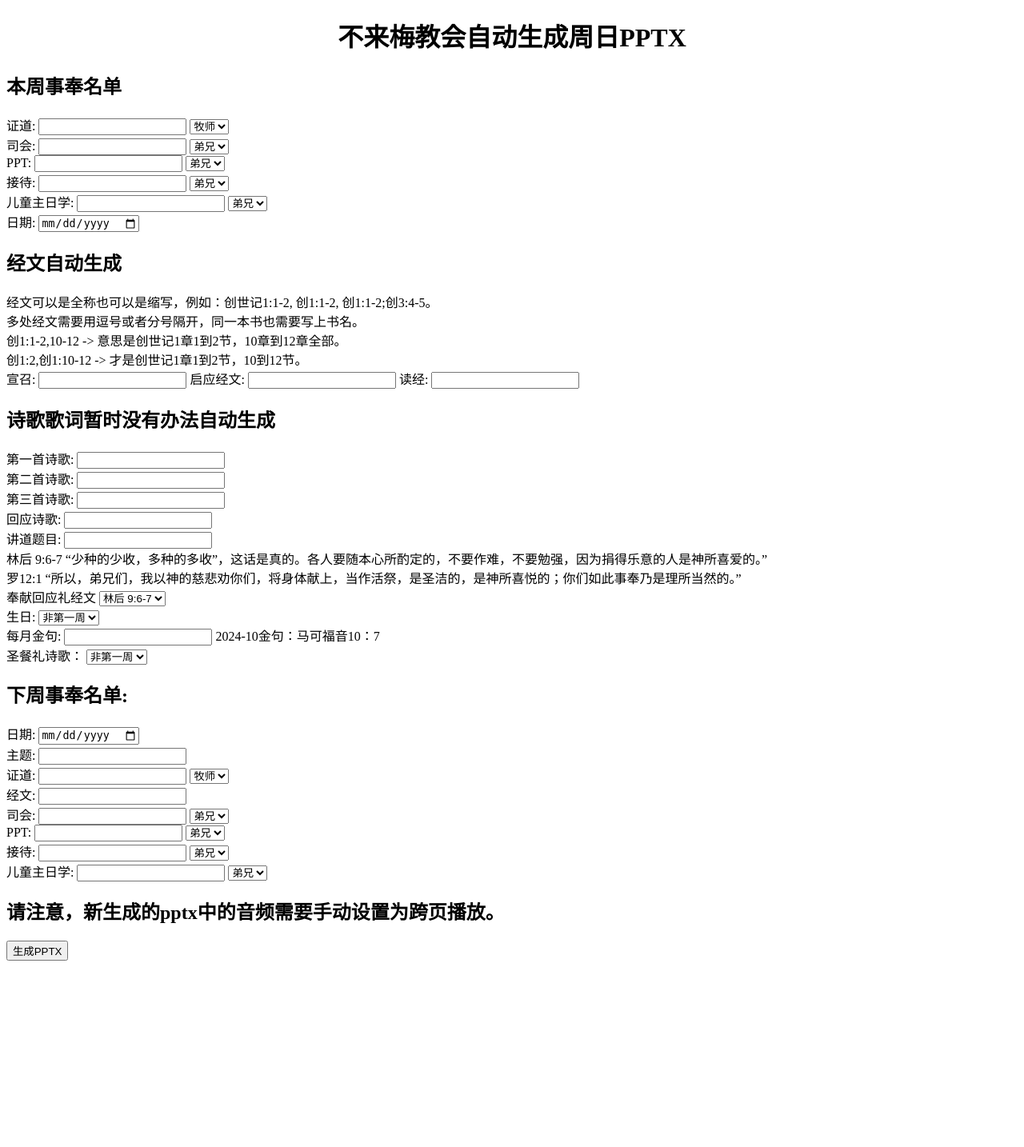
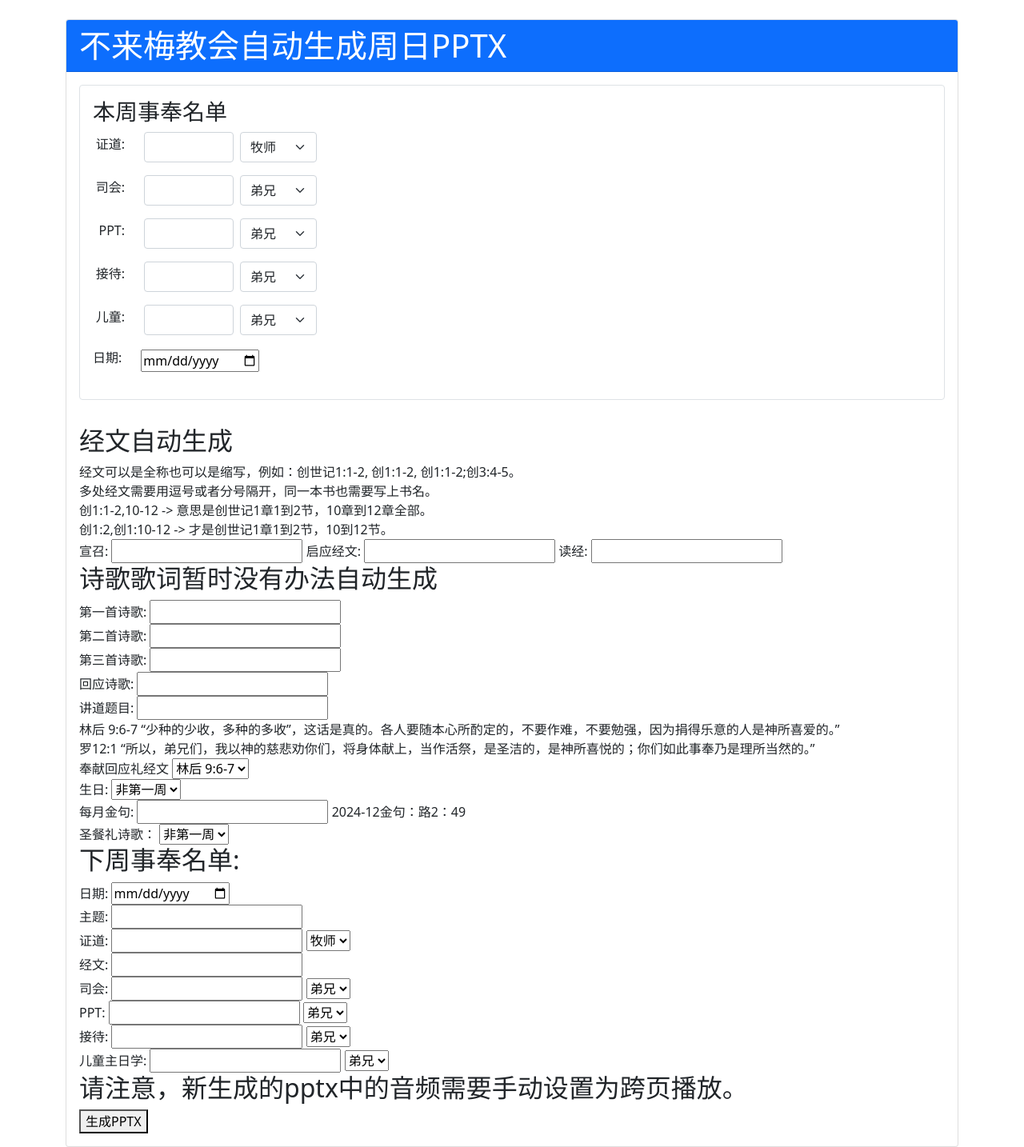
Before and after one commit to handeesome/ccg-bremen-auto-pptx, a Flask app: template templates/index.html in a window 1280 px wide. Shown: the whole page at 80% size. Before the commit the page ends 1201 px from the top, so only its background shows below. Run offline with Flask 3, Linux system fonts and the light colour scheme; the template is opened without the code that fills it, so the values that code supplies are empty.

Commit message:
created card for form-section

```diff
--- a/TODO.txt
+++ b/TODO.txt
@@ -1,2 +1,3 @@
 1.添加所有目前有的诗歌到python。让用户输入诗歌名，若找到，告诉用户可以去google drive。或者在UI让用户登入drive达到自动读取。
 2.改一改UI，点击生成后跳到另一个页面。
+3.写一个preview界面，用户在添加内容的同时也能看到slides
--- a/static/changeMonthly.js
+++ b/static/changeMonthly.js
@@ -1,19 +1,14 @@
-dynamicDate = "2024-10";
+dynamicDate = "2024-12";
 dynamicHuodongbaogao = `
-1. 感谢主！神学教育基金得到弟兄姐妹及邻近城市的回应。汉堡华人基督教会自9月起，为期一年，提供每月400欧元的支持。汉诺威华人基督教会自9月起，为期三年半，提供每月200欧元的支持。
-2. 教会将会成立家长小组, 每月有 zoom 线上交流一次, 线下聚会如儿童生日会等形式。小组异象包括按照圣经教导孩童, 吸引其他非信徒父母一同交流。
-3.迎新聚会将于10 月 12 日进行。教会将在10月7日-10月9日派发迎新单张，具体地点和时间会另行通知。
-4.为了儿童主日学发展及家长需要，更新场地安排：1）壁炉房：成人及儿童主日学；2)圣经房：主日崇拜；3) 儿童房改为母婴室（供喂哺、换尿布、安抚婴幼儿情绪）`;
-dynamicBirthday = `寿星：崔菊仙 姊妹, 杜岑罕 弟兄, 刘绍伦 弟兄, 牛丽梅 姊妹, 谢婧 姊妹,
-袁媛 姊妹, 赵姗姗 姊妹, 巨霏谢Fei (儿童)`;
-dynamicJinju = `金句：马可福音10：7`;
+1.不圣诞聚会将于12月14日（周六）15:00-19:00举行。鼓励弟兄姐妹邀请亲朋好友前来共庆佳节。担任服侍岗位的弟兄姐妹请于13:00提前到教会准备。
+2. 段思奇姊妹神学生实习将于1月开始，由陈牧师督导。时间安排：周一、周二：上课；周三：休息日；周四、周五：大学约见、传福音、学习及预备教会服侍；周五至主日：参与查经、小组活动、探访及主日崇拜等服侍。如有疑问，请向陈牧师查询。`;
+dynamicBirthday = `寿星：胡方宁姊妹、徐加良弟兄`;
+dynamicJinju = `金句：路2：49`;
 dynamicDaogaoShijie = `
 1. 请为世界和平祷告。各地战火愈演愈烈，死伤愈来愈惨重。求主怜悯受战争影响的人们，顾念在政治动荡的地区生活的百姓，亲自医治、安慰他们的身心灵，赐下平安和盼望。
-2. 请为即将举行的美国大选祷告。世界上很多人的生活会受大选结果影响，求神亲自带领保守世界的发展。又求神指引各国领袖，叫他们行神看为义的事。`;
+2. 美国大选结果已经尘埃落定，求神指引美国新一任总统和各国领袖，行神看为义的事。`;
 dynamicDaogaoJiaohui = `
-1. 请为教会10月12日的迎新活动祷告。求神特别赐福和看顾，激励弟兄姊妹们有传福音的热忱和心志。求神预备那些参与活动的新朋友们的心，使他们能够认识并接受福音。
-2. 感恩！段思奇姐妹在9月开始了在神学院的学习。暂时在用德语学习上没有想像的困难，求主加力，让她平衡学习、工作、教会实习及家庭生活。求主赐信心、力量和供应一切所需用的。求神继续激励和感动更多的弟兄姐妹支持神学教育，愿意在经济、时间和祷告上献上自己的一份力量。
-3. 请为教会各小组祷告。特别为儿童主日学、家长小组的发展祷告。求主感动更多弟兄姊妹投身儿童主日学侍奉，又求主教导我们，成为孩童信仰上的好榜样，叫他们一生跟随祢。
-4. 请为弟兄姊妹未信主的亲朋好友祷告。愿众人也能得着天国的褔份。求神亲自感动他们、向他们显现，使他们明白祢的真实和救恩的甘甜。求神赐我们智慧，懂得如何传天国的褔音。
-5. 请为弟兄姊妹的身体祷告。特别为美恩传道的身体祷告。求神大大保守祝福衪的佣人，使她能处处为祢作美丽的见证。另外，踏入秋天，也求神赐我们强健的身体，可以适应季节变化。弟兄姊妹生活忙碌，求主赐休息放松的时间，以保重身体。
-6. 请为Osnabrück查经班祷告。感谢神在Osnabrück设立灯台。求神重用这个小小的查经班。因为不论大城市还是小城市，人们都需要祢的福音。求神祝福查经班的弟兄姊妹，令他们成为当地华人的祝福。`;
+1. 请为德国教会分享的发展异象祷告：Kreuzgemeinde与Hoffnungskirche从前是一个教会，现在探讨合并、迁堂、建立一个可以容纳向多种语言人士传福音及聚会使用的福音中心。求主赐下清晰的异象，引领众教会领袖和信徒同心合意兴旺福音。
+2. 请为教会各小组祷告。特别为儿童主日学、家长小组的发展祷告。求主感动更多弟兄姊妹投身儿童主日学事奉，又求主教导我们，成为孩童信仰上的好榜样，叫他们一生跟随祢。
+3. 感谢神，聘请段思奇姊妹为神学实习生的相关准备工作已完成。请大家为段思奇姊妹的事奉代祷，求主赐下智慧与力量。
+4. 请为弟兄姊妹的身体祷告。特别为美恩传道和宋景昌牧师的身体祷告。求神大大保守祝福衪的仆人，使他们能处处为祢作美丽的见证。另外，求神赐我们强健的身体，可以适应季节变化。弟兄姊妹生活忙碌，求主赐休息放松的时间，以保重身体。`;
--- /dev/null
+++ b/static/css/custom.css
@@ -0,0 +1,29 @@
+/* Input fields */
+.form-input {
+  width: 7rem !important;
+}
+
+/* Suffix dropdowns */
+.form-select-suffix {
+  width: 6rem !important;
+}
+.label-container {
+  min-width: 4rem;
+  text-align: right;
+}
+
+.form-section {
+  margin-bottom: 2rem;
+  padding: 1rem;
+  border: 1px solid #dee2e6;
+  border-radius: 0.25rem;
+}
+.required::after {
+  content: "*";
+  color: red;
+  margin-left: 3px;
+}
+h2 {
+  margin-top: 1.5rem;
+  margin-bottom: 1rem;
+}
--- a/templates/index.html
+++ b/templates/index.html
@@ -7,54 +7,154 @@
     <meta charset="UTF-8" />
     <meta name="viewport" content="width=device-width, initial-scale=1.0" />
     <title>Generate PPTX</title>
+    <link rel="stylesheet" href="../static/css/custom.css" />
+
+    <!-- Add Bootstrap CSS -->
+    <link
+      href="https://cdn.jsdelivr.net/npm/bootstrap@5.1.3/dist/css/bootstrap.min.css"
+      rel="stylesheet" />
   </head>
-  <body>
-    <h1 style="text-align: center">不来梅教会自动生成周日PPTX</h1>
+  <body class="container mt-4">
+    <div class="card">
+      <div class="card-header bg-primary text-white">
+        <h1 class="mb-0">不来梅教会自动生成周日PPTX</h1>
+      </div>
+      <div class="card-body">
         <form id="pptxForm">
-      <!-- 第一部分 -->
-      <h2>本周事奉名单</h2>
-      <label for="zhengdao1">证道:</label>
-      <input type="text" id="zhengdao1" name="zhengdao1" required />
-      <select id="suffixZhengdao1" name="suffixZhengdao1"></select>
+          <!-- 第一部分：本周事奉名单 Section -->
+          <div class="form-section">
+            <h3>本周事奉名单</h3>
+
+            <!-- 证道 -->
+            <div class="row align-items-center mb-3">
+              <div class="col-auto label-container">
+                <label class="form-label">证道:</label>
+              </div>
+              <div class="col-4">
+                <div class="d-flex gap-2">
+                  <input
+                    type="text"
+                    class="form-control form-input"
+                    id="zhengdao1"
+                    name="zhengdao1"
+                    required />
+                  <select
+                    class="form-select form-select-suffix"
+                    id="suffixZhengdao1"
+                    name="suffixZhengdao1"></select>
                   <script>
                     generateSuffixDropdown("suffixZhengdao1", true);
                   </script>
-      <br />
+                </div>
+              </div>
+            </div>
 
-      <label for="sihui1">司会:</label>
-      <input type="text" id="sihui1" name="sihui1" required />
-      <select id="suffixSihui1" name="suffixSihui1"></select>
+            <!-- 司会 -->
+            <div class="row align-items-center mb-3">
+              <div class="col-auto label-container">
+                <label class="form-label">司会:</label>
+              </div>
+              <div class="col-4">
+                <div class="d-flex gap-2">
+                  <input
+                    type="text"
+                    class="form-control form-input"
+                    id="sihui1"
+                    name="sihui1"
+                    required />
+                  <select
+                    class="form-select form-select-suffix"
+                    id="suffixSihui1"
+                    name="suffixSihui1"></select>
                   <script>
                     generateSuffixDropdown("suffixSihui1");
                   </script>
-      <br />
+                </div>
+              </div>
+            </div>
 
-      <label for="ppt1">PPT:</label>
-      <input type="text" id="ppt1" name="ppt1" required />
-      <select id="suffixPpt1" name="suffixPpt1"></select>
+            <!-- PPT -->
+            <div class="row align-items-center mb-3">
+              <div class="col-auto label-container">
+                <label class="form-label">PPT:</label>
+              </div>
+              <div class="col-4">
+                <div class="d-flex gap-2">
+                  <input
+                    type="text"
+                    class="form-control form-input"
+                    id="ppt1"
+                    name="ppt1"
+                    required />
+                  <select
+                    class="form-select form-select-suffix"
+                    id="suffixPpt1"
+                    name="suffixPpt1"></select>
                   <script>
                     generateSuffixDropdown("suffixPpt1");
                   </script>
-      <br />
+                </div>
+              </div>
+            </div>
 
-      <label for="jiedai1">接待:</label>
-      <input type="text" id="jiedai1" name="jiedai1" required />
-      <select id="suffixJiedai1" name="suffixJiedai1"></select>
+            <!-- 接待 -->
+            <div class="row align-items-center mb-3">
+              <div class="col-auto label-container">
+                <label class="form-label">接待:</label>
+              </div>
+              <div class="col-4">
+                <div class="d-flex gap-2">
+                  <input
+                    type="text"
+                    class="form-control form-input"
+                    id="jiedai1"
+                    name="jiedai1"
+                    required />
+                  <select
+                    class="form-select form-select-suffix"
+                    id="suffixJiedai1"
+                    name="suffixJiedai1"></select>
                   <script>
                     generateSuffixDropdown("suffixJiedai1");
                   </script>
-      <br />
+                </div>
+              </div>
+            </div>
 
-      <label for="ertongxue1">儿童主日学:</label>
-      <input type="text" id="ertongxue1" name="ertongxue1" required />
-      <select id="suffixErtongxue1" name="suffixErtongxue1"></select>
+            <!-- 儿童主日学 -->
+            <div class="row align-items-center mb-3">
+              <div class="col-auto label-container">
+                <label class="form-label">儿童:</label>
+              </div>
+              <div class="col-4">
+                <div class="d-flex gap-2">
+                  <input
+                    type="text"
+                    class="form-control form-input"
+                    id="ertongxue1"
+                    name="ertongxue1"
+                    required />
+                  <select
+                    class="form-select form-select-suffix"
+                    id="suffixErtongxue1"
+                    name="suffixErtongxue1"></select>
                   <script>
                     generateSuffixDropdown("suffixErtongxue1");
                   </script>
-      <br />
+                </div>
+              </div>
+            </div>
 
-      <label for="date1">日期:</label>
-      <input type="date" id="date1" name="date1" required /><br />
+            <!-- 日期 -->
+            <div class="row align-items-center mb-3">
+              <div class="col-auto">
+                <label class="form-label">日期:</label>
+              </div>
+              <div class="col-3">
+                <input type="date" id="date1" name="date1" />
+              </div>
+            </div>
+          </div>
 
           <!-- 第二部分 -->
           <h2>经文自动生成</h2>
@@ -70,7 +170,9 @@
           <script type="module">
             import { findBibleText } from "../static/findBibleText.js";
             var resultXuanzhao = "";
-        document.getElementById("xuanzhao").addEventListener("input", () => {
+            document
+              .getElementById("xuanzhao")
+              .addEventListener("input", () => {
                 const text = event.target.value;
                 resultXuanzhao = findBibleText(text);
               });
@@ -109,10 +211,18 @@
           <label for="songThree">第三首诗歌:</label>
           <input type="text" id="songThree" name="songThree" required /><br />
           <label for="songHuiying">回应诗歌:</label>
-      <input type="text" id="songHuiying" name="songHuiying" required /><br />
+          <input
+            type="text"
+            id="songHuiying"
+            name="songHuiying"
+            required /><br />
 
           <label for="jiangdaotimu">讲道题目:</label>
-      <input type="text" id="jiangdaotimu" name="jiangdaotimu" required /><br />
+          <input
+            type="text"
+            id="jiangdaotimu"
+            name="jiangdaotimu"
+            required /><br />
 
           <label>
             林后 9:6-7
@@ -131,7 +241,10 @@
           <br />
 
           <label for="birthdayDropdown">生日:</label>
-      <select id="birthdayDropdown" name="birthday" onchange="toggleInputBox()">
+          <select
+            id="birthdayDropdown"
+            name="birthday"
+            onchange="toggleInputBox()">
             <option value="false">非第一周</option>
             <option value="true">第一周</option>
           </select>
@@ -154,7 +267,8 @@
           <script>
             function toggleInputBox() {
               var dropdown = document.getElementById("birthdayDropdown");
-          var inputBoxContainer = document.getElementById("inputBoxContainer");
+              var inputBoxContainer =
+                document.getElementById("inputBoxContainer");
               inputBoxContainer.style.display =
                 dropdown.value === "true" ? "block" : "none";
             }
@@ -170,7 +284,9 @@
           <script type="module">
             import { findBibleText } from "../static/findBibleText.js";
             var resultMeiyue = "";
-        document.getElementById("meiyuejinju").addEventListener("input", () => {
+            document
+              .getElementById("meiyuejinju")
+              .addEventListener("input", () => {
                 const text = event.target.value;
                 resultMeiyue = findBibleText(text);
               });
@@ -236,6 +352,9 @@
           <h2>请注意，新生成的pptx中的音频需要手动设置为跨页播放。</h2>
           <button type="button" id="button">生成PPTX</button>
         </form>
+      </div>
+    </div>
+
     <script type="module">
       import { findBibleText } from "../static/findBibleText.js";
       document.getElementById("button").addEventListener("click", sendData);
```
Also changed, not shown: templates/test.html (added, +38 -0 lines), test.py (+24 -6 lines). Lines whose indentation alone changed are shown as unchanged.
